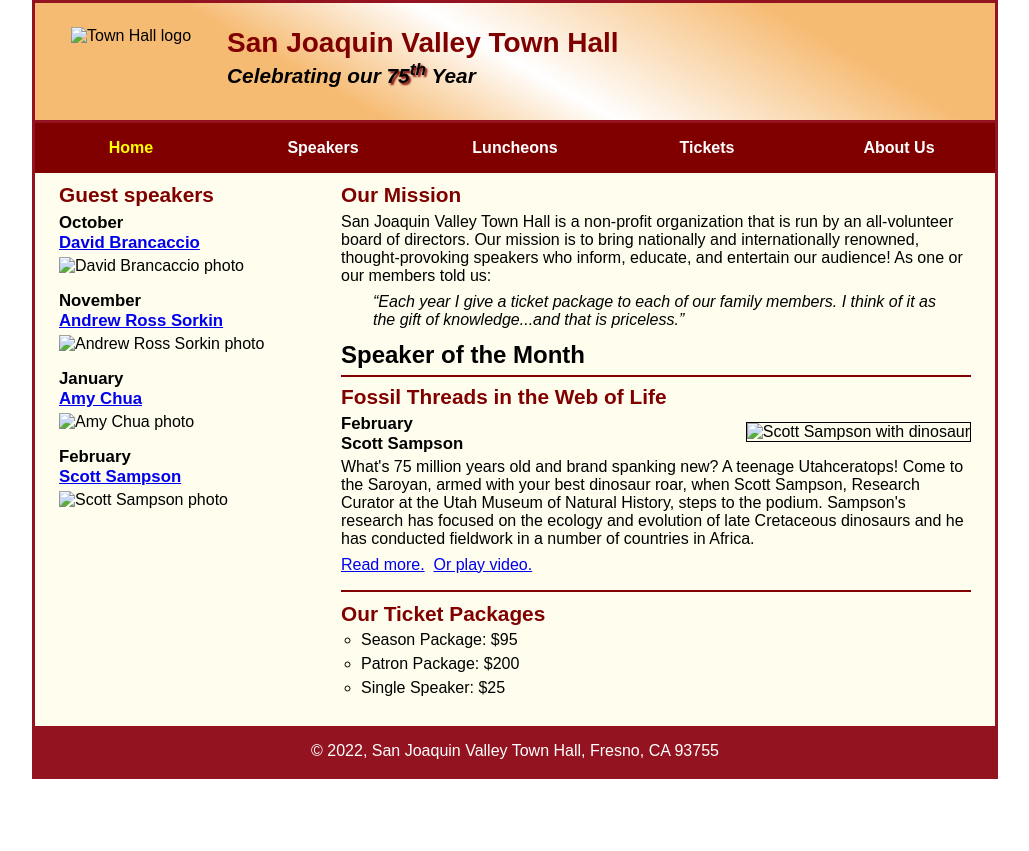
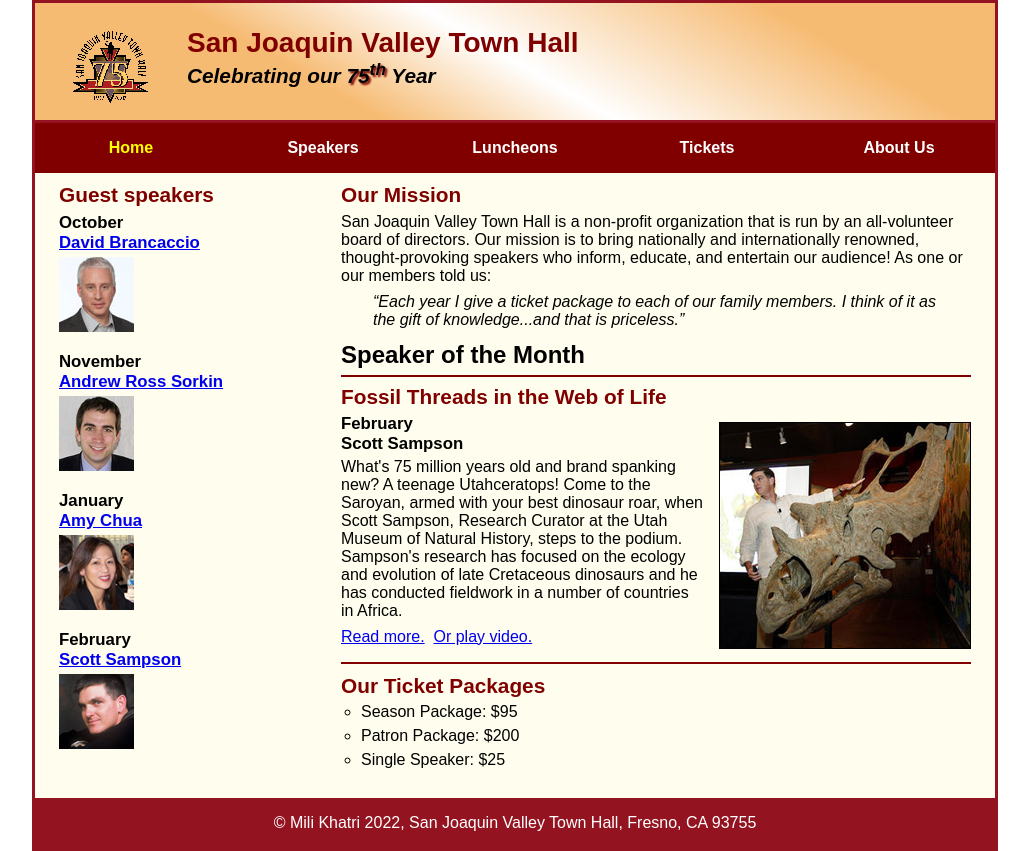
Before and after one commit to milikhatri/A13, a plain HTML site: page index.html in a window 1280 px wide. Shown: the whole page, without its empty margins (125-1154 px from the left). Before the commit the page ends 800 px from the top, so only its background shows below. Drawn offline with nearby package versions, Linux system fonts and the light colour scheme; some packages are replaced by stand-ins of ours; files that its build step writes are made by us from their sources; a script that the page names is missing.

Commit message:
Update and rename c8_index.html to index.html

```diff
--- a/c8_index.html
+++ b/index.html
@@ -5,12 +5,12 @@
 	<meta charset="utf-8">
 	<meta name="viewport" content="width=device-width, initial-scale=1">
 	<title>San Joaquin Valley Town Hall</title>
-	<link rel="shortcut icon" href="images/favicon.ico">
-	<link rel="stylesheet" href="styles/c8_main.css">
-    <link rel="stylesheet" href="styles/slicknav.css">
+	<link rel="shortcut icon" href="favicon.ico">
+	<link rel="stylesheet" href="c8_main.css">
+    <link rel="stylesheet" href="slicknav.css">
     <script src="https://code.jquery.com/jquery-3.6.0.min.js"></script>
-    <script src="js/jquery.slicknav.min.js"></script>
-	<script type="text/javascript">
+    <script src="jquery.slicknav.min.js"></script>
+	<script type="javascript">
     	$(document).ready(function(){
 			$('#nav_menu').slicknav({prependTo:"#mobile_menu"});
     	});
@@ -19,7 +19,7 @@
 
 <body>
 	<header>
-		<img src="images/town_hall_logo.gif" alt="Town Hall logo" height="80">
+		<img src="town_hall_logo.gif" alt="Town Hall logo" height="80">
 		<h2>San Joaquin Valley Town Hall</h2>
 		<h3>Celebrating our <span class="shadow">75<sup>th</sup></span> Year</h3>
 	</header>
@@ -53,7 +53,7 @@
 			<h1>Speaker of the Month</h1>
 			<article>
 				<h2>Fossil Threads in the Web of Life</h2>
-				<img src="images/sampson_dinosaur.jpg" alt="Scott Sampson with dinosaur">
+				<img src="sampson_dinosaur.jpg" alt="Scott Sampson with dinosaur">
 				<h3>February<br>
 				Scott Sampson</h3>
 				<p>What's 75 million years old and brand spanking new? A teenage Utahceratops!
@@ -62,8 +62,8 @@
 				has focused on the ecology and evolution of late Cretaceous dinosaurs and he has conducted
 				fieldwork in a number of countries in Africa.</p>
 				<p>
-					<a href="speakers/c7_sampson.html">Read more.</a>&nbsp;
-					<a href="media/sampson.swf" target="_blank">Or play video.</a>
+					<a href="c7_sampson.html">Read more.</a>&nbsp;
+					<a href="sampson.swf" target="_blank">Or play video.</a>
 				</p>
 			</article>
 
@@ -77,19 +77,19 @@
 		<aside>
 			<h2>Guest speakers</h2>
 			<div id="speakers">
-			<h3>October<br><a href="speakers/brancaccio.html">David Brancaccio</a></h3>
-			<img src="images/brancaccio75.jpg" alt="David Brancaccio photo">
-			<h3>November<br><a href="speakers/sorkin.html">Andrew Ross Sorkin</a></h3>
-			<img src="images/sorkin75.jpg" alt="Andrew Ross Sorkin photo">
-			<h3>January<br><a href="speakers/chua.html">Amy Chua</a></h3>
-			<img src="images/chua75.jpg" alt="Amy Chua photo">
-			<h3>February<br><a href="speakers/c7_sampson.html">Scott Sampson</a></h3>
-			<img src="images/sampson75.jpg" alt="Scott Sampson photo">
+			<h3>October<br><a href="brancaccio.html">David Brancaccio</a></h3>
+			<img src="brancaccio75.jpg" alt="David Brancaccio photo">
+			<h3>November<br><a href="sorkin.html">Andrew Ross Sorkin</a></h3>
+			<img src="sorkin75.jpg" alt="Andrew Ross Sorkin photo">
+			<h3>January<br><a href="chua.html">Amy Chua</a></h3>
+			<img src="chua75.jpg" alt="Amy Chua photo">
+			<h3>February<br><a href="c7_sampson.html">Scott Sampson</a></h3>
+			<img src="sampson75.jpg" alt="Scott Sampson photo">
 			</div>
 		</aside>
 	</main>
 	<footer>
-		<p>&copy; 2022, San Joaquin Valley Town Hall, Fresno, CA 93755</p>
+		<p>&copy; Mili Khatri 2022, San Joaquin Valley Town Hall, Fresno, CA 93755</p>
 	</footer>
 </body>
 </html>
```
